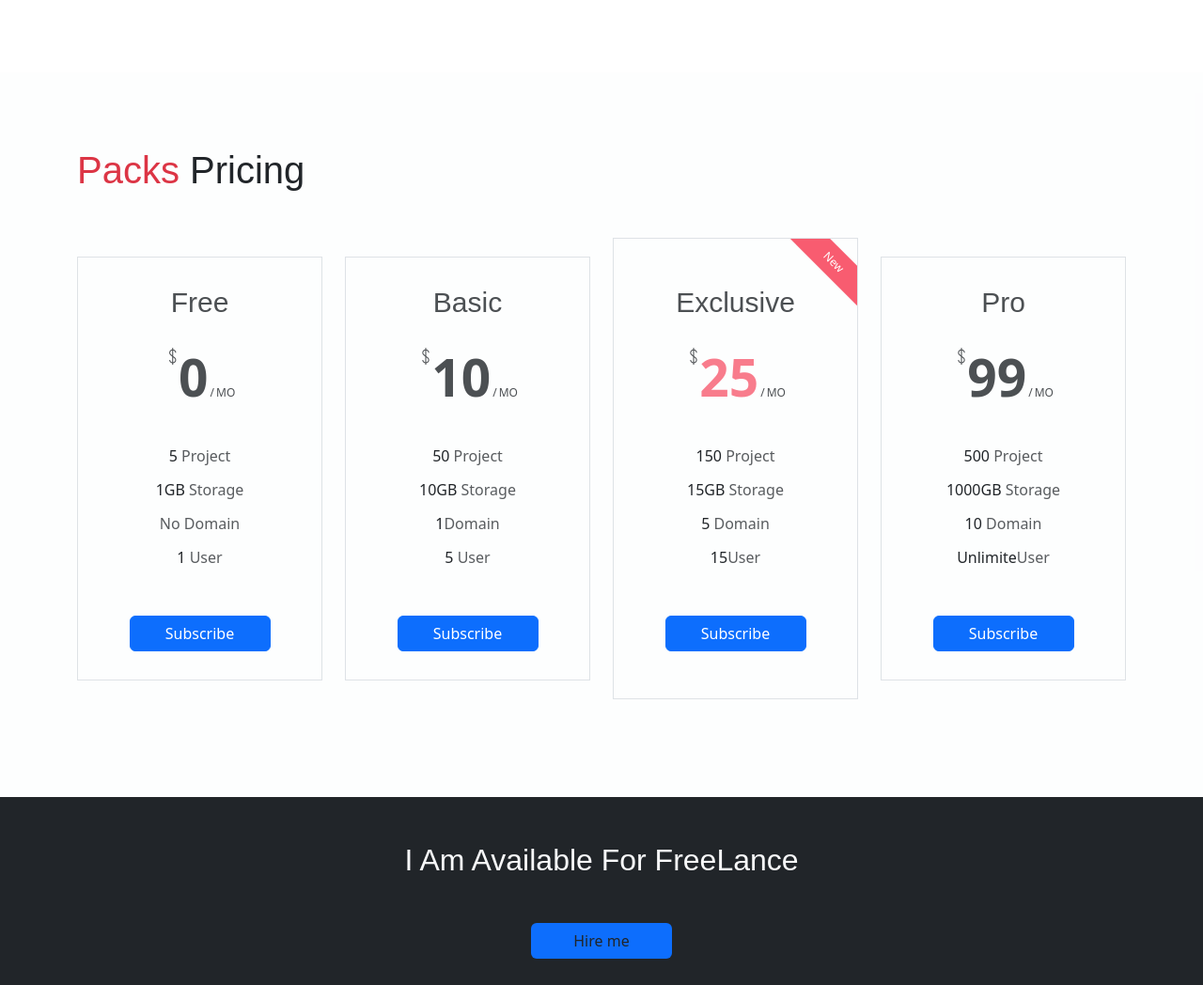
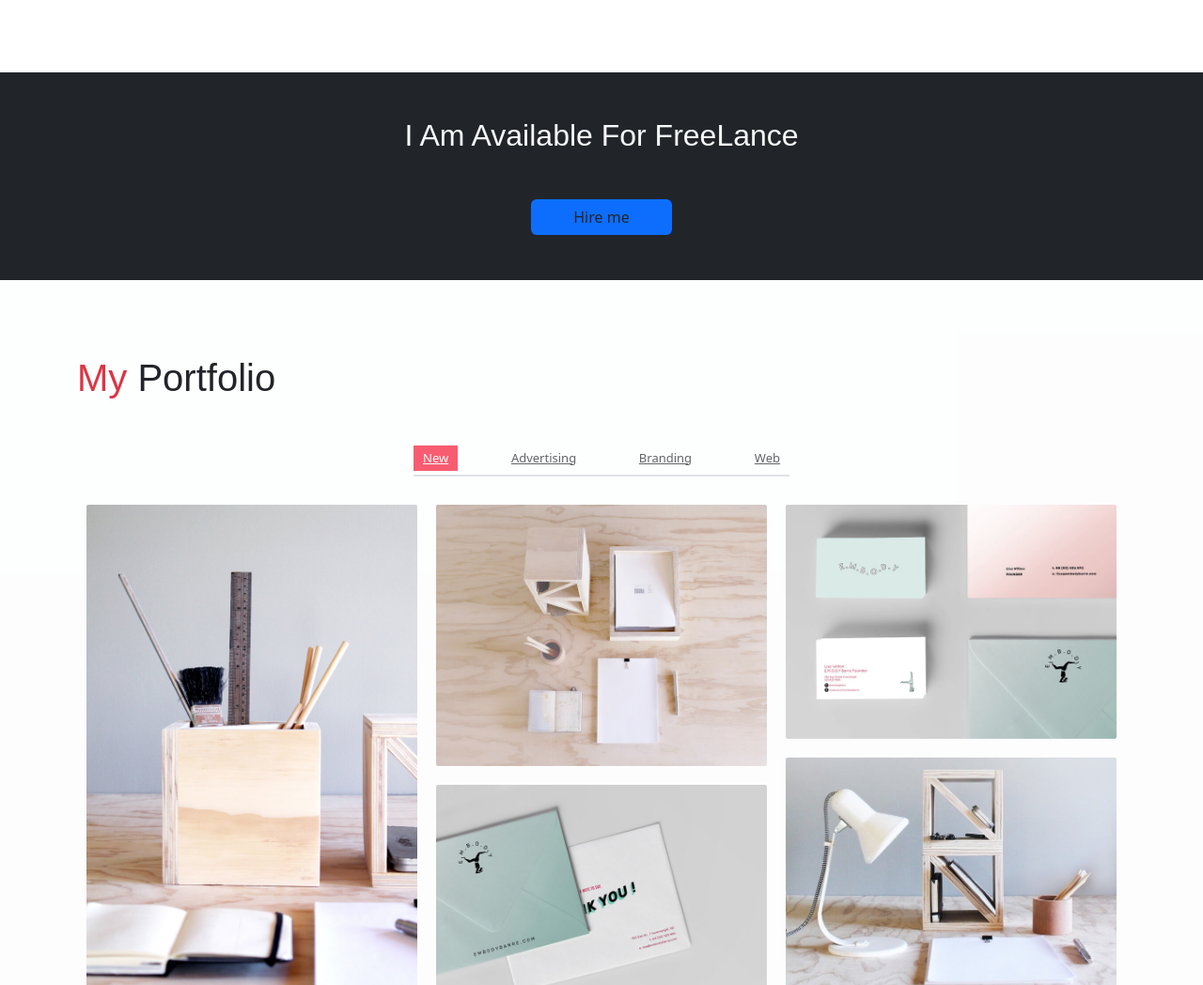
Before and after one commit to Kummirai/portfolio, a website: page public_html/index.html in a window 1280 px wide. Shown: the part 3204-4252 px from the top of the page at 94% size. Drawn offline with nearby package versions, Linux system fonts and the light colour scheme; some packages are replaced by stand-ins of ours; a small style sheet from the web is missing.

Commit message:
Add font awesome cdn

```diff
--- a/public_html/index.html
+++ b/public_html/index.html
@@ -14,12 +14,15 @@
       href="assets/vendors/themify-icons/css/themify-icons.css"
     />
     <link rel="stylesheet" href="assets/css/style.css" />
-    <!-- Bootstrap CSS -->
     <link
       href="https://cdn.jsdelivr.net/npm/bootstrap@5.3.2/dist/css/bootstrap.min.css"
       rel="stylesheet"
       integrity="sha384-rbsA2VBKQozzAI8RStFz2FpHpKqNfI7Uas3XtFJl9PpYLKpG7Fq7EBP3jXnKUh82"
       crossorigin="anonymous"
+    />
+    <link
+      rel="stylesheet"
+      href="https://cdnjs.cloudflare.com/ajax/libs/font-awesome/6.5.1/css/all.min.css"
     />
   </head>
   <body data-spy="scroll" data-target=".navbar" data-offset="40" id="home">
@@ -524,121 +527,6 @@
       </div>
     </section>
 
-    <section class="section bg-custom-gray" id="price">
-      <div class="container">
-        <h1 class="mb-5"><span class="text-danger">Packs</span> Pricing</h1>
-        <div class="row align-items-center">
-          <div class="col-md-6 col-lg-3">
-            <div class="price-card text-center mb-4">
-              <h3 class="price-card-title">Free</h3>
-              <div class="price-card-cost">
-                <sup class="ti-money"></sup>
-                <span class="num">0</span>
-                <span class="date">MO</span>
-              </div>
-              <ul class="list">
-                <li class="list-item">
-                  5 <span class="text-muted">Project</span>
-                </li>
-                <li class="list-item">
-                  1GB <span class="text-muted">Storage</span>
-                </li>
-                <li class="list-item">
-                  <span class="text-muted">No Domain</span>
-                </li>
-                <li class="list-item">
-                  1 <span class="text-muted">User</span>
-                </li>
-              </ul>
-              <button class="btn btn-primary btn-rounded w-lg">
-                Subscribe
-              </button>
-            </div>
-          </div>
-          <div class="col-md-6 col-lg-3">
-            <div class="price-card text-center mb-4">
-              <h3 class="price-card-title">Basic</h3>
-              <div class="price-card-cost">
-                <sup class="ti-money"></sup>
-                <span class="num">10</span>
-                <span class="date">MO</span>
-              </div>
-              <ul class="list">
-                <li class="list-item">
-                  50 <span class="text-muted">Project</span>
-                </li>
-                <li class="list-item">
-                  10GB <span class="text-muted">Storage</span>
-                </li>
-                <li class="list-item">
-                  1<span class="text-muted">Domain</span>
-                </li>
-                <li class="list-item">
-                  5 <span class="text-muted">User</span>
-                </li>
-              </ul>
-              <button class="btn btn-primary btn-rounded w-lg">
-                Subscribe
-              </button>
-            </div>
-          </div>
-          <div class="col-md-6 col-lg-3">
-            <div class="price-card text-center price-card-requried mb-4">
-              <h3 class="price-card-title">Exclusive</h3>
-              <div class="price-card-cost">
-                <sup class="ti-money"></sup>
-                <span class="num">25</span>
-                <span class="date">MO</span>
-              </div>
-              <ul class="list">
-                <li class="list-item">
-                  150 <span class="text-muted">Project</span>
-                </li>
-                <li class="list-item">
-                  15GB <span class="text-muted">Storage</span>
-                </li>
-                <li class="list-item">
-                  5<span class="text-muted"> Domain</span>
-                </li>
-                <li class="list-item">
-                  15<span class="text-muted">User</span>
-                </li>
-              </ul>
-              <button class="btn btn-primary btn-rounded w-lg">
-                Subscribe
-              </button>
-            </div>
-          </div>
-          <div class="col-md-6 col-lg-3">
-            <div class="price-card text-center mb-4">
-              <h3 class="price-card-title">Pro</h3>
-              <div class="price-card-cost">
-                <sup class="ti-money"></sup>
-                <span class="num">99</span>
-                <span class="date">MO</span>
-              </div>
-              <ul class="list">
-                <li class="list-item">
-                  500 <span class="text-muted">Project</span>
-                </li>
-                <li class="list-item">
-                  1000GB <span class="text-muted">Storage</span>
-                </li>
-                <li class="list-item">
-                  10<span class="text-muted"> Domain</span>
-                </li>
-                <li class="list-item">
-                  Unlimite<span class="text-muted">User</span>
-                </li>
-              </ul>
-              <button class="btn btn-primary btn-rounded w-lg">
-                Subscribe
-              </button>
-            </div>
-          </div>
-        </div>
-      </div>
-    </section>
     <section class="section bg-dark py-5">
       <div class="container text-center">
         <h2 class="text-light mb-5 font-weight-normal">
```
